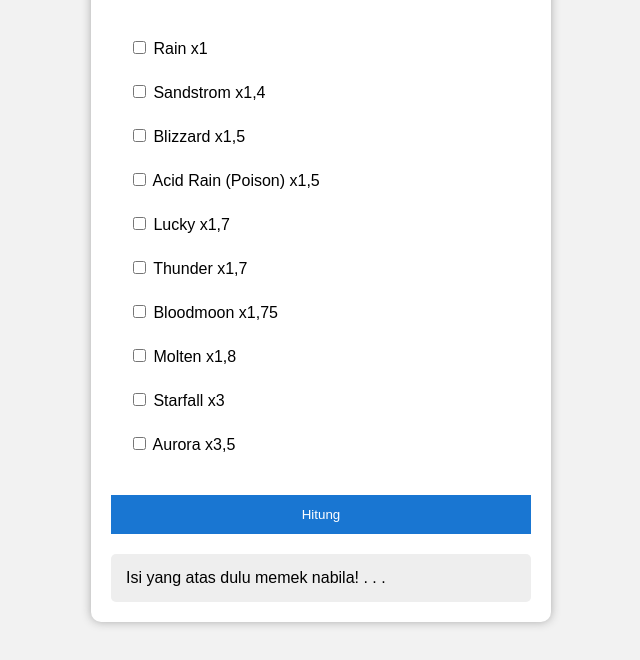
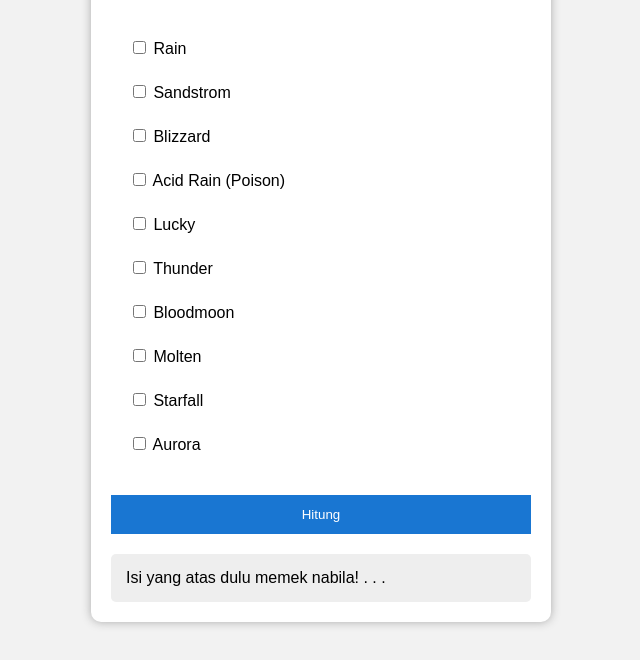
Before and after one commit to nichonick21-oss/Kalkulator-Luck-Mine-a-Mountain---Roblox-, a plain HTML site: page index.html in a window 1280 px wide. Shown: the part 186-846 px from the top of the page, without its empty margins (319-959 px from the left). Drawn offline with Linux system fonts and the light colour scheme.

Commit message:
Fix HTML formatting and structure in index.html

```diff
--- a/index.html
+++ b/index.html
@@ -83,61 +83,61 @@ button{
 
 <div class="item">
 <input type="checkbox" value="1" data-name="Rain">
-Rain x1
+Rain
 </div>
 
 
 <div class="item">
 <input type="checkbox" value="1.4" data-name="Sandstrom">
-Sandstrom x1,4
+Sandstrom
 </div>
 
 
 <div class="item">
 <input type="checkbox" value="1.5" data-name="Blizzard">
-Blizzard x1,5
+Blizzard
 </div>
 
 
 <div class="item">
 <input type="checkbox" value="1.5" data-name="Acid Rain (Poison)">
-Acid Rain (Poison) x1,5
+Acid Rain (Poison)
 </div>
 
 
 <div class="item">
 <input type="checkbox" value="1.7" data-name="Lucky">
-Lucky x1,7
+Lucky
 </div>
 
 
 <div class="item">
 <input type="checkbox" value="1.7" data-name="Thunder">
-Thunder x1,7
+Thunder
 </div>
 
 
 <div class="item">
 <input type="checkbox" value="1.75" data-name="Bloodmoon">
-Bloodmoon x1,75
+Bloodmoon
 </div>
 
 
 <div class="item">
 <input type="checkbox" value="1.8" data-name="Molten">
-Molten x1,8
+Molten
 </div>
 
 
 <div class="item">
 <input type="checkbox" value="3" data-name="Starfall">
-Starfall x3
+Starfall
 </div>
 
 
 <div class="item">
 <input type="checkbox" value="3.5" data-name="Aurora">
-Aurora x3,5
+Aurora
 </div>
 
 
```
